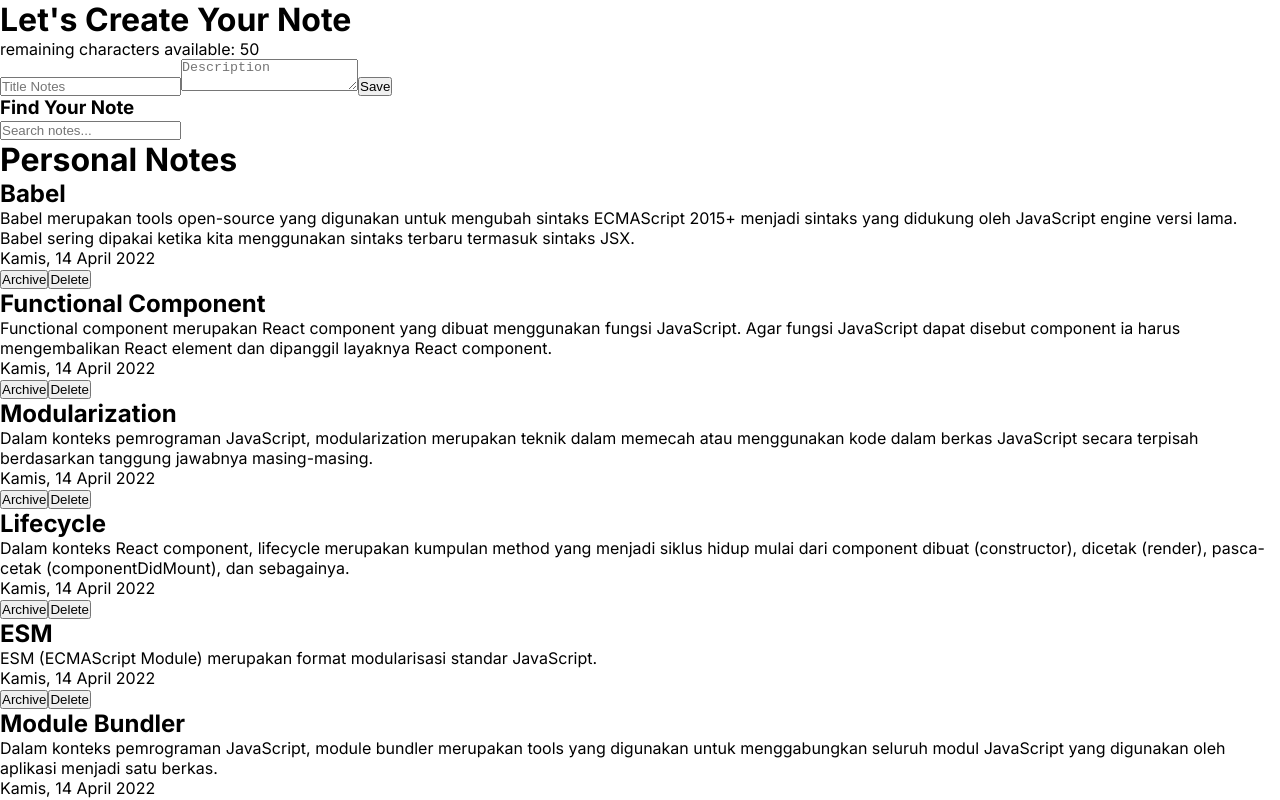
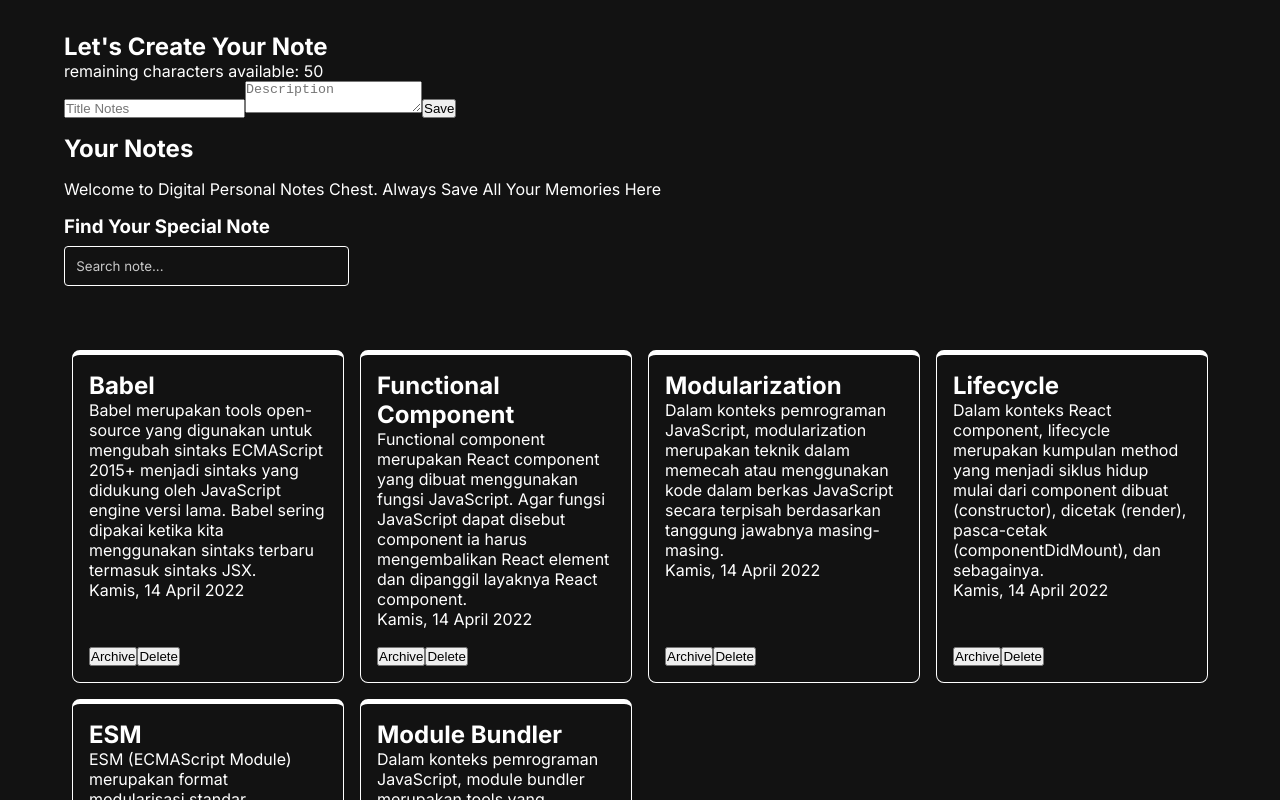
Before and after one commit to srmpandejlaki/story-app-v2, a React (Vite) app: page / in a window 1280 px wide. Shown: the top 800 px of the page. Built offline with nearby package versions, Linux system fonts and the light colour scheme.

Commit message:
styling part 1

```diff
--- a/src/App.jsx
+++ b/src/App.jsx
@@ -1,6 +1,6 @@
 import React from 'react';
 import { getAllNotes } from './utils/local-data';
-import NotesList from './components/notes-list';
+import NoteLists from './components/notes-list';
 import FormContainer from './components/form-container';
 import ArchiveList from './components/archive-list';
 import SearchBar from './components/search-bar';
@@ -74,13 +74,14 @@ class App extends React.Component {
 
     return (
       <div className='main'>
-        <div>
+        <section>
           <FormContainer addNotes={this.onAddNotesHandler}/>
+        </section>
+        <section className='app-container'>
+          <h1>Your Notes</h1>
+          <p>Welcome to Digital Personal Notes Chest. Always Save All Your Memories Here</p>
           <SearchBar onSearch={this.onSearchHandler} />
-        </div>
-        <div className='notesContainer'>
-          <h1>Personal Notes</h1>
-          <NotesList
+          <NoteLists
             notes={filteredNotes.filter((note) => !note.archived).map(note => ({
               ...note,
               id: note.id.toString() // Mengonversi id menjadi string
@@ -88,15 +89,18 @@ class App extends React.Component {
             onArchive={this.onArchiveHandler}
             onDelete={this.onDeleteHandler}
           />
-        </div>
-        <div className='archiveContainer'>
+        </section>
+        <section className='archiveContainer'>
           <h1>Archive Notes</h1>
           <ArchiveList
-            notes={filteredNotes.filter((note) => note.archived)}
+            notes={filteredNotes.filter((note) => note.archived).map(note => ({
+              ...note,
+              id: note.id.toString() // Mengonversi id menjadi string
+            }))}
             onUnarchive={this.onUnarchiveHandler}
             onDelete={this.onDeleteHandler}
           />
-        </div>
+        </section>
       </div>
     );
   }
--- a/src/components/notes-body.jsx
+++ b/src/components/notes-body.jsx
@@ -5,9 +5,9 @@ import PropTypes from 'prop-types';
 function NotesBody({ title, body, createdAt }) {
   return (
     <div>
-      <h2 className='titleNotes'>{title}</h2>
-      <p className='bodyNotes'>{body}</p>
-      <p className='dateNotes'>{showFormattedDate(createdAt)}</p>
+      <h2 className='title'>{title}</h2>
+      <p className='body'>{body}</p>
+      <p className='createdAt'>{showFormattedDate(createdAt)}</p>
     </div>
   );
 }
--- a/src/components/notes-item.jsx
+++ b/src/components/notes-item.jsx
@@ -5,7 +5,7 @@ import PropTypes from 'prop-types';
 
 function NotesItem({ title, body, createdAt, id, onArchive, onDelete }) {
   return (
-    <div className='notesItem'>
+    <div className='note-item'>
       <NotesBody title={title} body={body} createdAt={createdAt}></NotesBody>
       <NotesButton id={id.toString()} onArchive={onArchive} onDelete={onDelete} ></NotesButton>
     </div>
--- a/src/components/notes-list.jsx
+++ b/src/components/notes-list.jsx
@@ -2,9 +2,9 @@ import React from 'react';
 import NotesItem from './notes-item';
 import PropTypes from 'prop-types';
 
-function NotesList({ notes, onArchive, onDelete }) {
+function NoteLists({ notes, onArchive, onDelete }) {
   return (
-    <div className='notesList'>
+    <div className='notes-list'>
       {!notes.length ? (
         <p className='notes-empty-message'>Tidak ada catatan</p>
       ) : (
@@ -16,7 +16,7 @@ function NotesList({ notes, onArchive, onDelete }) {
   );
 }
 
-NotesList.propTypes = {
+NoteLists.propTypes = {
   notes: PropTypes.arrayOf(
     PropTypes.shape({ id: PropTypes.string.isRequired, archived: PropTypes.bool.isRequired })
   ).isRequired,
@@ -24,4 +24,4 @@ NotesList.propTypes = {
   onDelete: PropTypes.func.isRequired,
 };
 
-export default NotesList;
+export default NoteLists;
--- a/src/components/search-bar.jsx
+++ b/src/components/search-bar.jsx
@@ -21,11 +21,11 @@ class SearchBar extends React.Component {
 
   render() {
     return (
-      <div className='searchBar'>
-        <h3>Find Your Note</h3>
+      <div className='search-bar'>
+        <h3>Find Your Special Note</h3>
         <input
           type='text'
-          placeholder='Search notes...'
+          placeholder='Search note...'
           value={this.state.keyword}
           onChange={this.onSearchingEventHandler}
         />
--- a/src/styles/style.css
+++ b/src/styles/style.css
@@ -32,9 +32,6 @@ a {
 
 body {
   font-family: 'Inter', sans-serif;
-}
-
-.app-container {
   color: var(--on-background);
   background-color: var(--background);
   min-height: 100vh;
@@ -59,11 +56,21 @@ header .navigation ul li {
   margin: 0 8px;
 }
 
-main {
+.main {
   margin: 0 auto;
   padding: 32px 0;
   width: 90%;
   max-width: 1200px;
+
+  display: flex;
+  flex-direction: column;
+  gap: 1rem;
+}
+
+.app-container {
+  display: flex;
+  flex-direction: column;
+  gap: 1rem;
 }
 
 .notes-list {
@@ -88,13 +95,18 @@ main {
   border-radius: 8px;
   border: 1px solid var(--on-background);
   border-top: 5px solid;
+
+  display: flex;
+  flex-direction: column;
+  justify-content: space-between;
+  gap: 1rem;
 }
 
-.note-item__title {
+.note-body__title {
   margin: 4px 0;
 }
 
-.note-item__createdAt {
+.note-body__createdAt {
   color: var(--on-background-grey);
   font-size: 14px;
   margin: 4px 0;
@@ -190,14 +202,13 @@ main {
 }
 
 .search-bar input {
-  margin: 16px 0;
   font-family: 'Inter', sans-serif;
   background-color: transparent;
   border: 1px solid var(--on-background);
   border-radius: 4px;
-  padding: 8px;
-  width: 100%;
+  padding: 0.7rem 5rem 0.7rem 0.7rem;
   color: var(--on-background);
+  margin-top: 0.5rem;
 }
 
 .search-bar input::placeholder {
```
